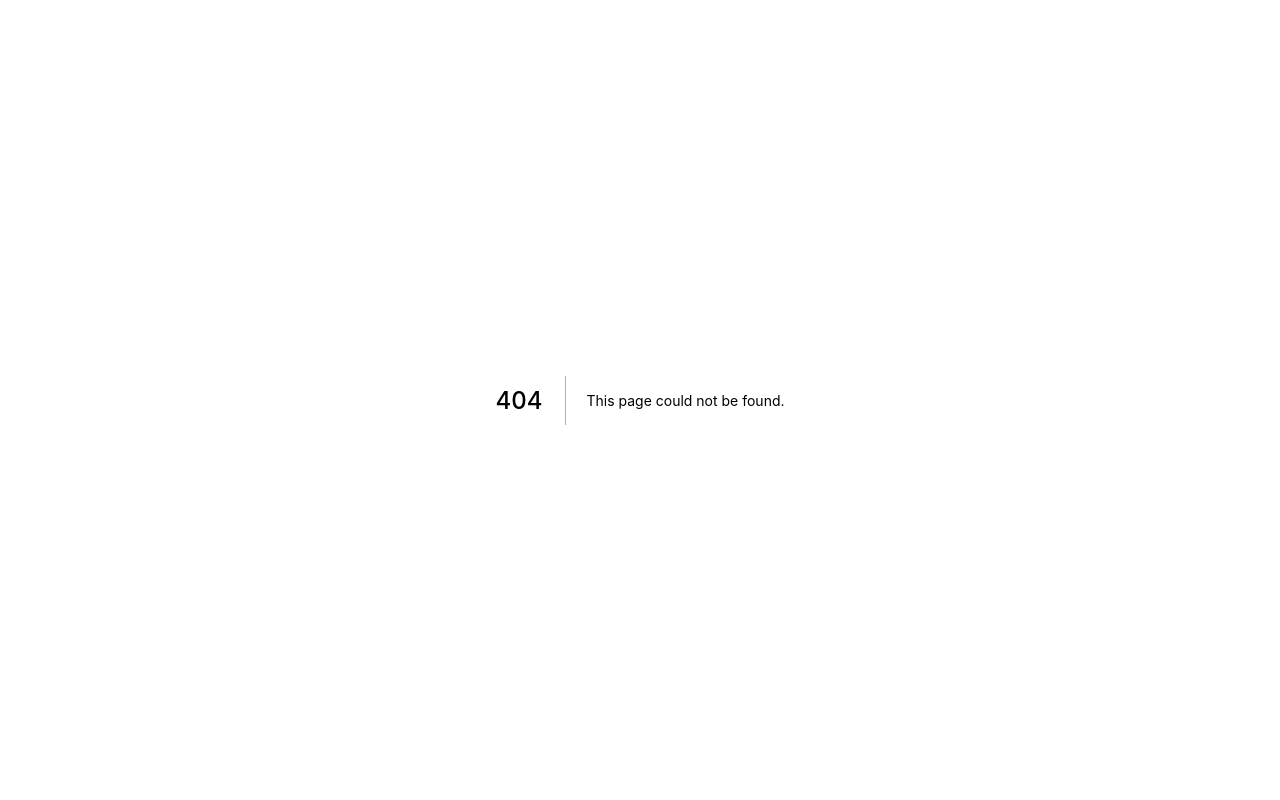
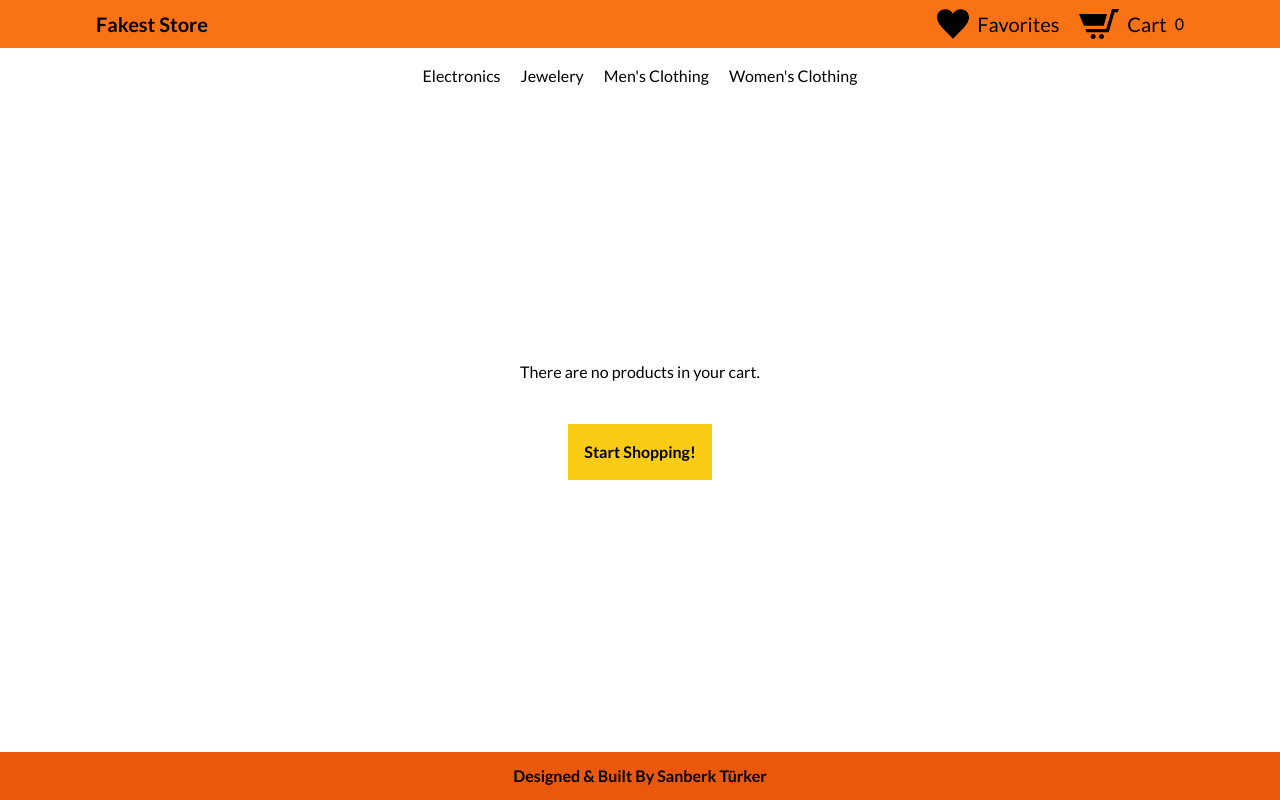
Before and after one commit to sanberkHax/fakest-store, a Next.js app: page /cart in a window 1280 px wide. Before the commit this address had no page. Built offline with nearby package versions, Linux system fonts and the light colour scheme.

Commit message:
Add context logic and cart page

```diff
--- a/components/CartButton.tsx
+++ b/components/CartButton.tsx
@@ -1,5 +1,6 @@
-import React from 'react';
+import React, { useContext, useEffect } from 'react';
 import { useRouter } from 'next/router';
+import { CartContext } from './../store/cart-context';
 
 export const CartButton: React.FC = () => {
   const router = useRouter();
@@ -8,6 +9,7 @@ export const CartButton: React.FC = () => {
     e.preventDefault();
     router.push('/cart');
   };
+  const { totalAmount } = useContext(CartContext);
 
   return (
     <button
@@ -22,6 +24,7 @@ export const CartButton: React.FC = () => {
         <path d="M10 19.5c0 .829-.672 1.5-1.5 1.5s-1.5-.671-1.5-1.5c0-.828.672-1.5 1.5-1.5s1.5.672 1.5 1.5zm3.5-1.5c-.828 0-1.5.671-1.5 1.5s.672 1.5 1.5 1.5 1.5-.671 1.5-1.5c0-.828-.672-1.5-1.5-1.5zm1.336-5l1.977-7h-16.813l2.938 7h11.898zm4.969-10l-3.432 12h-12.597l.839 2h13.239l3.474-12h1.929l.743-2h-4.195z" />
       </svg>
       <h1 className="text-xl hidden sm:block">Cart</h1>
+      <p>{totalAmount}</p>
     </button>
   );
 };
--- /dev/null
+++ b/components/CartItem.tsx
@@ -0,0 +1,54 @@
+import React, { useState, useContext, useEffect } from 'react';
+import { CartContext } from '../store/cart-context';
+import { DeleteButton } from './DeleteButton';
+
+interface CartItem {
+  amount: number;
+  id: number;
+  total: number;
+  title: string;
+}
+export const CartItem: React.FC<CartItem> = ({ amount, id, total, title }) => {
+  const [currentAmount, setCurrentAmount] = useState(amount);
+
+  const {
+    changePrice,
+    productsInCart,
+    totalAmount,
+    updateTotalAmount,
+    calcTotalPrice,
+    deleteProduct,
+  } = useContext(CartContext);
+
+  const changeAmountHandler = (e: React.ChangeEvent<HTMLInputElement>) => {
+    const newAmount = Number(e.target.value);
+    setCurrentAmount(newAmount);
+    changePrice(id, newAmount);
+    updateTotalAmount();
+  };
+
+  const deleteHandler = () => {
+    deleteProduct(id);
+  };
+
+  useEffect(() => {
+    calcTotalPrice();
+  }, [productsInCart, totalAmount]);
+
+  return (
+    <li className="p-4 items-center gap-10 text-center sm:text-left flex flex-col sm:flex-row justify-between border-b-4">
+      <p className="flex-1 ">{title}</p>
+      <p className="">${total}</p>
+      <input
+        type="number"
+        name="amount"
+        id="amount"
+        value={currentAmount}
+        onChange={changeAmountHandler}
+        className="w-14 rounded-sm p-1 border-black border-2"
+        min="0"
+      />
+      <DeleteButton onClick={deleteHandler} />
+    </li>
+  );
+};
--- /dev/null
+++ b/components/DeleteButton.tsx
@@ -0,0 +1,25 @@
+import React from 'react';
+
+export const DeleteButton = ({
+  onClick,
+}: {
+  onClick: React.MouseEventHandler<SVGSVGElement>;
+}) => {
+  const clickHandler = (e: React.MouseEvent<SVGSVGElement, MouseEvent>) => {
+    onClick(e);
+  };
+
+  return (
+    <svg
+      viewBox="0 0 24 24"
+      xmlns="http://www.w3.org/2000/svg"
+      className="w-10 cursor-pointer fill-orange-600 hover:fill-black"
+      onClick={clickHandler}
+    >
+      <path
+        d="m12.002 2.005c5.518 0 9.998 4.48 9.998 9.997 0 5.518-4.48 9.998-9.998 9.998-5.517 0-9.997-4.48-9.997-9.998 0-5.517 4.48-9.997 9.997-9.997zm0 8.933-2.721-2.722c-.146-.146-.339-.219-.531-.219-.404 0-.75.324-.75.749 0 .193.073.384.219.531l2.722 2.722-2.728 2.728c-.147.147-.22.34-.22.531 0 .427.35.75.751.75.192 0 .384-.073.53-.219l2.728-2.728 2.729 2.728c.146.146.338.219.53.219.401 0 .75-.323.75-.75 0-.191-.073-.384-.22-.531l-2.727-2.728 2.717-2.717c.146-.147.219-.338.219-.531 0-.425-.346-.75-.75-.75-.192 0-.385.073-.531.22z"
+        fill-rule="nonzero"
+      />
+    </svg>
+  );
+};
--- a/components/Footer.tsx
+++ b/components/Footer.tsx
@@ -1,6 +1,6 @@
 export const Footer = () => {
   return (
-    <footer className="bg-orange-600 p-1 flex justify-around items-center h-12 justify-self-end">
+    <footer className="bg-orange-600 p-1 flex justify-around items-center h-12 justify-self-end sticky top-[100vh]">
       <h2 className="text-md font-bold">
         {'Designed & Built By Sanberk '}Türker
       </h2>
--- a/pages/_app.tsx
+++ b/pages/_app.tsx
@@ -1,8 +1,13 @@
 import type { AppProps } from 'next/app';
+import { CartContextProvider } from '../store/cart-context';
 import '../styles/globals.css';
 
 function MyApp({ Component, pageProps }: AppProps) {
-  return <Component {...pageProps} />;
+  return (
+    <CartContextProvider>
+      <Component {...pageProps} />
+    </CartContextProvider>
+  );
 }
 
 export default MyApp;
--- /dev/null
+++ b/pages/cart.tsx
@@ -0,0 +1,59 @@
+import React, { useContext, useEffect } from 'react';
+import Head from 'next/head';
+import { Header } from '../components/Header';
+import { Footer } from './../components/Footer';
+import { CartContext } from './../store/cart-context';
+import { CartItem } from '../components/CartItem';
+import Link from 'next/link';
+
+export default function Cart() {
+  const { productsInCart, calcTotalPrice, updateTotalAmount, totalPrice } =
+    useContext(CartContext);
+
+  useEffect(() => {
+    calcTotalPrice();
+    updateTotalAmount();
+  }, [productsInCart]);
+
+  return (
+    <div className="flex flex-col min-h-screen">
+      <Head>
+        <title>Next JS E-Commerce</title>
+        <meta name="description" content="Generated by create next app" />
+        <link rel="icon" href="/favicon.ico" />
+      </Head>
+      <Header />
+      <main className="flex flex-1 p-10 gap-10 justify-center items-center lg:px-24 2xl:px-72">
+        {productsInCart.length > 0 ? (
+          <div className="border-black border-4 flex-1 h-full p-10 rounded-md flex flex-col text-center items-center gap-4">
+            <ul className="rounded-md flex flex-col gap-4">
+              {productsInCart.map((p) => (
+                <CartItem
+                  key={p.id}
+                  id={p.id}
+                  title={p.title}
+                  amount={p.amount}
+                  total={p.total}
+                />
+              ))}
+            </ul>
+            <p className="font-bold">Total Price:${totalPrice}</p>
+            <button className="bg-yellow-400 hover:bg-yellow-300 rounded-md p-3 font-bold ">
+              Checkout
+            </button>
+          </div>
+        ) : (
+          <div className="flex flex-col justify-between items-center gap-10">
+            <p>There are no products in your cart.</p>
+            <Link href="/">
+              <a className="bg-yellow-400 hover:bg-yellow-300 p-4 font-bold">
+                Start Shopping!
+              </a>
+            </Link>
+          </div>
+        )}
+      </main>
+      <Footer />
+    </div>
+  );
+}
--- a/pages/products/[id].tsx
+++ b/pages/products/[id].tsx
@@ -1,4 +1,4 @@
-import React from 'react';
+import React, { useContext } from 'react';
 import Image from 'next/image';
 import Head from 'next/head';
 import { Header } from './../../components/Header';
@@ -6,12 +6,24 @@ import { useProduct } from './../../hooks/useProduct';
 import { useRouter } from 'next/router';
 import { Ring } from 'react-awesome-spinners';
 import { Footer } from './../../components/Footer';
+import { CartContext } from '../../store/cart-context';
 
 export default function ProductDetails() {
   const router = useRouter();
+  const { addProduct, changeTotalAmount } = useContext(CartContext);
 
   const { id } = router.query;
   const { product, productLoading, productError } = useProduct(id);
+
+  const addToCartHandler = () => {
+    const productInCart = {
+      ...product,
+      amount: 1,
+      total: Number(product.price),
+    };
+    addProduct(productInCart);
+    changeTotalAmount(1);
+  };
 
   if (productLoading)
     return (
@@ -42,7 +54,10 @@ export default function ProductDetails() {
         <h1 className="font-bold text-lg sm:text-xl">{product.title}</h1>
         <h2 className="text-orange-600 font-bold text-lg sm:text-xl">{`$${product.price}`}</h2>
         <p>{product.description}</p>
-        <button className="font-bold rounded-md bg-yellow-400 p-3 hover:bg-yellow-300">
+        <button
+          onClick={addToCartHandler}
+          className="font-bold rounded-md bg-yellow-400 p-3 hover:bg-yellow-300"
+        >
           Add To Cart
         </button>
       </main>
--- /dev/null
+++ b/store/cart-context.tsx
@@ -0,0 +1,147 @@
+import React, { useMemo, useState } from 'react';
+
+interface IProduct {
+  id: number;
+  title: string;
+  image: string;
+  category: string;
+  description: string;
+  price: string;
+  amount: number;
+  total: number;
+}
+
+type CartContextType = {
+  productsInCart: IProduct[];
+  totalAmount: number;
+  totalPrice: number;
+  addProduct: (product: IProduct) => void;
+  updateProducts: (products: []) => void;
+  deleteProduct: (id: number) => void;
+  changeTotalAmount: (amount: number) => void;
+  updateTotalAmount: () => void;
+  changePrice: (id: number, amount: number) => void;
+  calcTotalPrice: () => void;
+};
+
+export const CartContext = React.createContext<CartContextType>({
+  productsInCart: [],
+  totalAmount: 0,
+  totalPrice: 0,
+  addProduct: () => {},
+  updateProducts: () => {},
+  deleteProduct: () => {},
+  changeTotalAmount: () => {},
+  updateTotalAmount: () => {},
+  changePrice: () => {},
+  calcTotalPrice: () => {},
+});
+
+export function CartContextProvider(props) {
+  const [totalPrice, setTotalPrice] = useState(0);
+  const [totalAmount, setTotalAmount] = useState(0);
+  const [productsInCart, setProductsInCart] = useState([]);
+
+  const calcTotalPrice = () => {
+    let calculatedTotal = 0;
+
+    // Add every product's total price to calculatedTotal
+    productsInCart.forEach((product) => {
+      calculatedTotal += product.total;
+    });
+
+    setTotalPrice(calculatedTotal);
+  };
+
+  const addProduct = (product: IProduct) => {
+    const matchedProduct = productsInCart.find(
+      (cartProduct) => cartProduct.id === product.id
+    );
+    // If product already exists, update it's amount and price
+    if (matchedProduct) {
+      matchedProduct.amount += product.amount;
+      changePrice(matchedProduct.id, matchedProduct.amount);
+      return;
+    }
+    // Otherwise add new product to cart
+    setProductsInCart((prev) => [...prev, product]);
+  };
+
+  const changePrice = (id: number, amount: number) => {
+    // Update product's total price by given amount
+    const matchedProduct = productsInCart.find(
+      (cartProduct) => cartProduct.id === id
+    );
+
+    if (matchedProduct) {
+      matchedProduct.amount = amount;
+
+      let total = matchedProduct.amount * matchedProduct.price;
+
+      matchedProduct.total = Number(total.toFixed(2));
+
+      if (matchedProduct.amount === 0) {
+        deleteProduct(matchedProduct.id);
+      }
+    }
+  };
+
+  const updateProducts = (products: IProduct[]) => {
+    setProductsInCart(products);
+  };
+
+  const changeTotalAmount = (amount: number) => {
+    setTotalAmount((prev) => (prev += amount));
+  };
+
+  const deleteProduct = (id: number) => {
+    const matchedProduct = productsInCart.find(
+      (cartProduct) => cartProduct.id === id
+    );
+    const newItems = productsInCart.filter(
+      (product) => product.id !== matchedProduct.id
+    );
+
+    setProductsInCart(newItems);
+
+    updateTotalAmount();
+  };
+
+  const updateTotalAmount = () => {
+    // Update total amount of products inside the cart
+    if (productsInCart.length === 0) {
+      setTotalAmount(0);
+    } else {
+      let calculatedTotal = 0;
+
+      productsInCart.forEach((product) => {
+        calculatedTotal += product.amount;
+      });
+
+      setTotalAmount(calculatedTotal);
+    }
+  };
+
+  const context = useMemo(
+    () => ({
+      productsInCart,
+      totalAmount,
+      totalPrice,
+      setProductsInCart,
+      addProduct,
+      updateProducts,
+      deleteProduct,
+      changeTotalAmount,
+      updateTotalAmount,
+      changePrice,
+      calcTotalPrice,
+    }),
+    [productsInCart, totalAmount, totalPrice]
+  );
+
+  return (
+    <CartContext.Provider value={context}>
+      {props.children}
+    </CartContext.Provider>
+  );
+}
```
